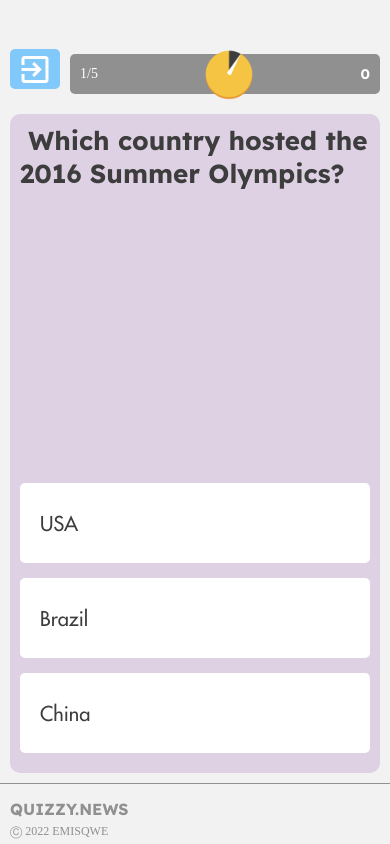
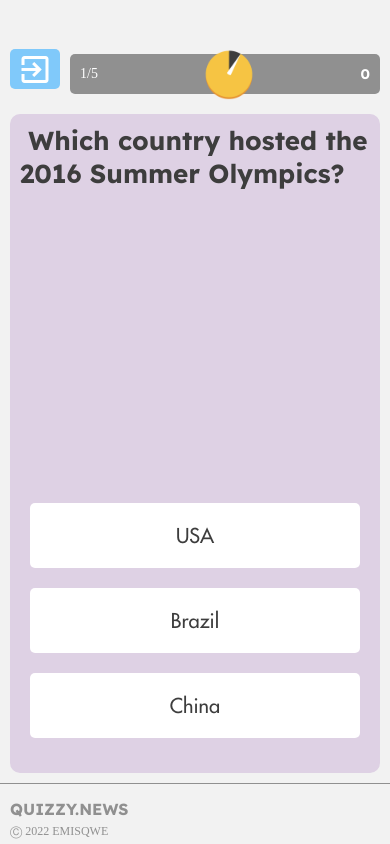
Before and after one commit to Quizzy-News/app, a React Native app: screen /GamePage in a window 390 px wide. Built offline with nearby package versions, Linux system fonts and the light colour scheme; a web font is replaced by a local one.

Commit message:
Working on ChoiceDisplay rendering

```diff
--- a/pages/GamePage.js
+++ b/pages/GamePage.js
@@ -3,7 +3,7 @@ import { View, Text, StyleSheet, Pressable, Image } from "react-native";
 import { Buttons, Colors, Containers, Typography } from "../styles"
 import { MaterialCommunityIcons } from '@expo/vector-icons';
 import sampleQuiz from "../sampleQuiz.json";
-// import ChoiceDisplay from './GamePageChildren/ChoiceDisplay';
+import ChoiceDisplay from './GamePageChildren/ChoiceDisplay';
 // import QuestionDisplay from './GamePageChildren/QuestionDisplay';
 import Timer from './GamePageChildren/Timer.js';
 
@@ -20,25 +20,10 @@ export default function GamePage ( { navigation }) {
   const [userRecord, setUserRecord] = useState([]);  // TODO: Change the data structure to object? {0: "correct", 1: "incorrect", etc.}
   const [inProgress, setInProgress] = useState(true);
 
-  const [firstChoice, setFirstChoice] = useState("Idle");
-  const [secondChoice, setSecondChoice] = useState("Idle");
-  const [thirdChoice, setThirdChoice] = useState("Idle");
+  const [choiceStates, setChoiceStates] = useState(["Idle", "Idle", "Idle"]); // Each element in choiceStates corresponds to a choice button.
+
 
   const [exitButtonActive, setExitButtonActive] = useState(false);
-
-  // getChoiceState() reads the current state of choices and returns the appropriate state respectively.
-  // const getChoiceState = ((index)=>{
-  //   switch(index) {
-  //     case 0:
-  //       return firstChoice;
-  //     case 1:
-  //       return secondChoice;
-  //     case 2:
-  //       return thirdChoice;
-  //     default:
-  //       return "Idle";
-  //   };
-  // });
 
   useEffect(() => {
     // Assuming sampleQuiz[currentQuestion] is not undefined
@@ -53,14 +38,14 @@ export default function GamePage ( { navigation }) {
     if (choices.join('') !== newChoices.join('')) {
       setChoices(newChoices);
     }
-  }, [currentQuestion]);
+  }, []);
 
   useEffect(() => {
     setQuestion(sampleQuiz[currentQuestion]);
     setChoices([...sampleQuiz[currentQuestion].choices]);
 
 
-  }, [navigation, currentQuestion, score, userRecord]);
+  }, []);
 
   // == start: REDIRECT TO SCOREPAGE ==
   const handleTimeOut = () => {
@@ -70,43 +55,29 @@ export default function GamePage ( { navigation }) {
 
   // == end: REDIRECT TO SCOREPAGE ==
 
-  const handleRecord = (record) => {
-    setUserRecord([...userRecord, record])
-    // console.log(userRecord);
-  }
-
-  const handlePressIn = (choice, currentQuestion) => {
+  const handlePressIn = (choice) => {
     let index = choices.indexOf(choice);
 
-    switch (index) { // switch statements are to ensure that choices changes colors (blue for chosen, grey for not chosen), for styling only.
-      case 0:
-        setFirstChoice("Active");
-        setSecondChoice("Disabled");
-        setThirdChoice("Disabled");
-        break;
-      case 1:
-        setFirstChoice("Disabled");
-        setSecondChoice("Active");
-        setThirdChoice("Disabled");
-        break;
-      case 2:
-        setFirstChoice("Disabled");
-        setSecondChoice("Disabled");
-        setThirdChoice("Active");
-        break;
-      default:
-        break;
+    setChoiceStates((previousStates) => {
+      return previousStates.map((previousState, i) => { i === index ? "Active" : "Disabled" })
+    });
+
     };
 
-  };
 
 
   // == start: HELPER FUNCTIONS FOR handlePressOut ==
 
+  const handleRecord = (record) => {
+    setUserRecord([...userRecord, record]);
+
+    // console.log(userRecord);
+  }
+
   const isCorrect = (choice) => {
     if ( choice === question.answer ) {
       handleRecord("correct");
-      setScore(score + 1)
+      setScore(score + 1);
     } else {
       handleRecord("incorrect");
     }
@@ -124,10 +95,10 @@ export default function GamePage ( { navigation }) {
   }
 
   const resetChoices = () => {
-    setFirstChoice("Idle");
-    setSecondChoice("Idle");
-    setThirdChoice("Idle");
-  }
+    setChoiceStates((previousStates) => {
+      return previousStates.map(() =>  "Idle")
+    });
+  };
 
   // == end: HELPER FUNCTIONS FOR handlePressOut ==
 
@@ -160,7 +131,7 @@ export default function GamePage ( { navigation }) {
           </Pressable>
         </View>
         <View style={styles.scoreHeader}>
-          <Text style={styles.headerIndex}>1/5</Text>
+          <Text style={styles.headerIndex}>1/5</Text> {/*TODO: Make this dynamic.*/}
           <Timer initialCountdown={60} onTimeOut={handleTimeOut}/>
           <Text style={styles.headerScore}>{score}</Text>
         </View>
@@ -173,44 +144,16 @@ export default function GamePage ( { navigation }) {
 
         {/* Write unique id for json  */}
         <View style={styles.answerContainer}> {/* TODO: update this view with ChoiceDisplay component */}
-            {/* {choices.map((choice, index) => {
-              <ChoiceDisplay
-                key= {index} // Used by React under the hood.
+            {choices.map((choice, i) => {
+               return <ChoiceDisplay
+                key= {i} // Used by React under the hood.
                 choice={choice}
-                onPressIn={handlePressIn(choice, currentQuestion)}
-                onPressOut={handlePressOut(choice, currentQuestion)}
-                choiceState={getChoiceState(index)}
+                onPressIn={() => handlePressIn(choice)}
+                onPressOut={() => handlePressOut(choice)}
+                choiceState={choiceStates[i]}
               />
-            })} */}
-          <Pressable
-            style={styles[`answer${firstChoice}`]}
-            onPressIn={() => handlePressIn(choices[0], currentQuestion)}
-            onPressOut={() => handlePressOut(choices[0], currentQuestion)}
-          >
-            <Text style={styles[`answerText${firstChoice}`]}>
-              {choices[0]}
-            </Text>
-          </Pressable>
-
-          <Pressable
-            style={styles[`answer${secondChoice}`]}
-            onPressIn={() => handlePressIn(choices[1], currentQuestion)}
-            onPressOut={() => handlePressOut(choices[1], currentQuestion)}
-          >
-            <Text style={styles[`answerText${secondChoice}`]}>
-              {choices[1]}
-            </Text>
-          </Pressable>
-
-          <Pressable
-            style={styles[`answer${thirdChoice}`]}
-            onPressIn={() => handlePressIn(choices[2], currentQuestion)}
-            onPressOut={() => handlePressOut(choices[2], currentQuestion)}
-          >
-            <Text style={styles[`answerText${thirdChoice}`]}>
-              {choices[2]}
-            </Text>
-          </Pressable>
+            }
+            )}
         </View>
       </View>
 
@@ -256,6 +199,7 @@ const styles = StyleSheet.create({
     width: "100%",
     display: "flex",
     paddingBottom: 10,
+
   },
   answerIdle: {
     ...Buttons.answerButton,
--- a/pages/GamePageChildren/ChoiceDisplay.js
+++ b/pages/GamePageChildren/ChoiceDisplay.js
@@ -1,20 +1,22 @@
 import React from "react";
 import { View, Text, StyleSheet, Pressable, Image } from "react-native";
-import { Buttons, Colors, Containers, Typography } from "../styles"
-import GamePage from "./GamePage";
+import { Buttons, Colors, Containers, Typography } from "../../styles"
+
 
 // ChoiceDisplay is the container for individual choice elements.
 // This component will be mapped in GamePage.
 
 export default function ChoiceDisplay ({choice, onPressIn, onPressOut, choiceState}) {
+    const buttonStyle = choiceState === "Active" ? styles.buttonActive : styles.button;
+    const textStyle = choiceState === "Active" ? styles.answerTextActive : styles.answerTextIdle;
+
     return (
         <Pressable
-            style={styles[`answer${choiceState}`]} // TODO: in GamePage, how do I ensure that choiceState corresponds to firstChoice, secondChoice, or thirdChoice?
-            onPressIn={() => {onPressIn(choice, currentQuestion)}} // TODO: in GamePage, how do I ensure that choice corresponds to ^^
-            onPressOut={() => {onPressOut(choice, currentQuestion)}}
-            choiceState={getChoiceState(index)}
+            style={buttonStyle}
+            onPressIn={onPressIn}
+            onPressOut={onPressOut}
         >
-            <Text style={styles[`answer${choiceState}`]}>
+            <Text style={textStyle}>
                 {choice}
             </Text>
         </Pressable>
@@ -28,9 +30,57 @@ const styles = StyleSheet.create({
         ...Colors.shadowColors.gray1,
         ...Buttons.button,
         top: -5,
+        margin: 10,
+        padding: 20,
       },
       buttonActive: {
         ...Colors.backgroundColors.lightBlue,
         ...Buttons.button,
       },
+
+      answerIdle: {
+        ...Buttons.answerButton,
+        ...Colors.backgroundColors.white,
+        shadowColor: "#00000015",
+      },
+      answerTextIdle: {
+        ...Typography.body3,
+        ...Colors.fontColors.gray4,
+      },
+      answerActive: {
+        ...Buttons.answerButtonActive,
+        ...Colors.backgroundColors.darkBlue,
+      },
+      answerTextActive: {
+        ...Typography.body3,
+        ...Colors.fontColors.white,
+      },
+      answerCorrect: {
+        ...Buttons.answerButton,
+        ...Colors.backgroundColors.darkGreen,
+        ...Colors.shadowColors.darkerGreen,
+      },
+      answerTextCorrect: {
+        ...Typography.body3,
+        ...Colors.fontColors.lightGreen,
+      },
+      answerIncorrect: {
+        ...Buttons.answerButton,
+        ...Colors.backgroundColors.darkRed,
+        ...Colors.shadowColors.darkerRed,
+      },
+      answerTextIncorrect: {
+        ...Typography.body3,
+        ...Colors.fontColors.lightRed,
+      },
+      answerDisabled: {
+        ...Buttons.answerButton,
+        ...Colors.backgroundColors.gray2,
+        ...Colors.shadowColors.gray3,
+      },
+      answerTextDisabled: {
+        ...Typography.body3,
+        ...Colors.fontColors.gray4,
+      },
+
 });
```
